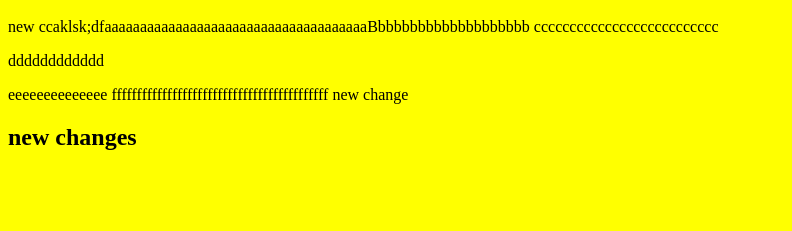
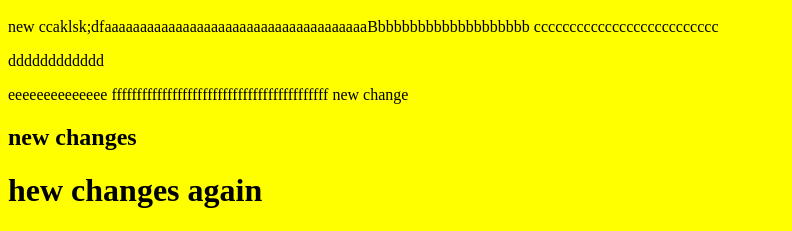
Before and after one commit to Asif032000/demojenkins, a plain HTML site: page index.html in a window 1280 px wide. Shown: the part 731-962 px from the top of the page, without its empty margins (0-792 px from the left). Before the commit the page ends 902 px from the top, so only its background shows below. Drawn offline with Linux system fonts and the light colour scheme.

Commit message:
new dslkfjslsdlkfj

```diff
--- a/index.html
+++ b/index.html
@@ -37,6 +37,7 @@ cccccccccccccccccccccccccc
 new change
 
 <h2>new changes </h2>
+<h1> hew changes again </h1>
 
 </body>
 </html>
```
